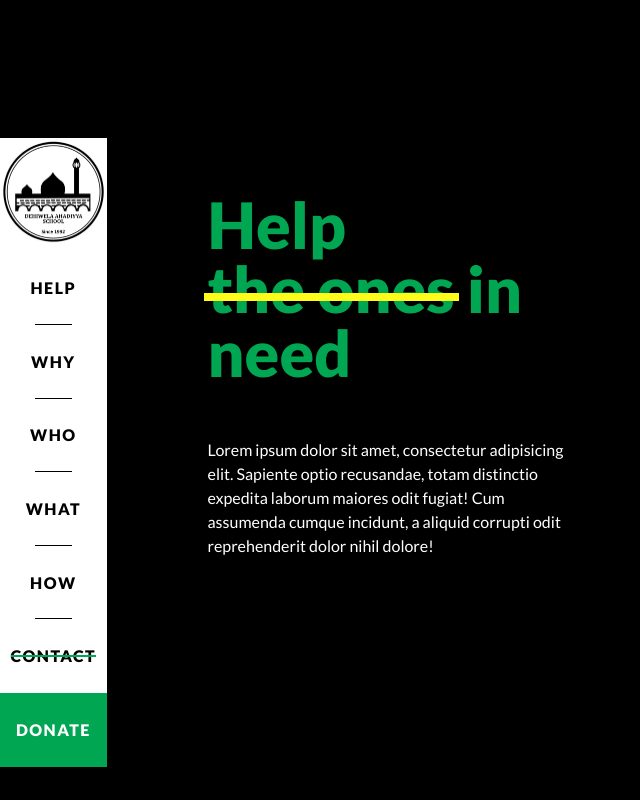
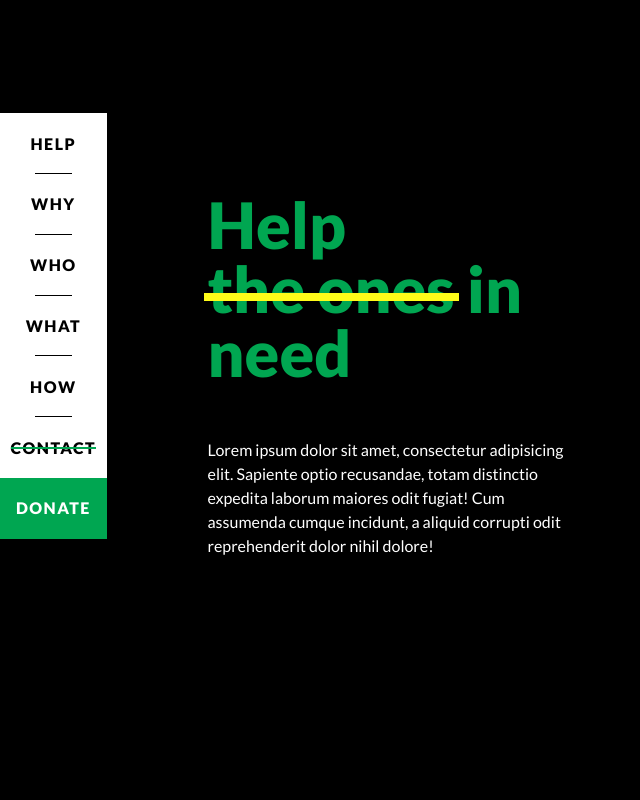
Before and after one commit to AshhadS/das, a website: page index.html in a window 1280 px wide. Shown: the top 800 px of the page, without its empty margins (0-640 px from the left). Drawn offline with nearby package versions, Linux system fonts and the light colour scheme.

Commit message:
fixing the menu

```diff
--- a/index.html
+++ b/index.html
@@ -28,9 +28,9 @@
 
 				afterLoad: function( anchorLink, index){
 					if(index == 1){
-						$('.logo').removeClass('show');
+						$('.logo').removeClass('hide');
 					}else{
-						$('.logo').addClass('show');
+						$('.logo').addClass('hide');
 
 					}
 				},
@@ -58,9 +58,10 @@
 
 
 		<ul id="menu">
-			<li class="no-seperator">
+			<li class="no-seperator logo">
 				<!-- <span class="logo no-seperator test"></span></li> -->
-				<span class="logo no-seperator"><a class="remove-hover-strikethrough" href="/"><img src="img/logo.jpg" alt=""></a></span></li>
+				<a class="remove-hover-strikethrough" href="/"><img src="img/logo.jpg" alt=""></a>
+			</li>
 		    <li class="help" data-menuanchor="help"><a href="#help">Help </a>
 		    </li>
 		    <li data-menuanchor="why"><a href="#why">Why</a></li>
--- a/scss/styles.scss
+++ b/scss/styles.scss
@@ -98,24 +98,28 @@ li{
   z-index: 1;
   width: 100%;
 
-  // @include grid-media($mobile){
-  //   width: auto;
-  // }
+  @include grid-media($mobile){
+    @include grid-column(1, $nomargin-grid)
+  }
 
   .logo{
     // position: fixed;
-    // top: 0;
+    top: 0;
     z-index: -1;
-    transition: all .25s cubic-bezier(.55, 0, .1, 1);
+    transition: all .5s cubic-bezier(.55, 0, .1, 1);
     // left: -100px;
-    background: #fff;
 
     // @include grid-media($mobile){
       // left: -3px;
       // padding: 1.55rem;
     // }
+    //
+    a {
+      display: block;
+      padding: 8px;
+    }
 
-    &.show{
+    &.hide{
       top: 138px;
     }
   }
@@ -123,8 +127,7 @@ li{
   #menu{
     position: relative;
     z-index: 1;
-    background: white;
-    @include grid-column(12, $nomargin-grid);
+    // @include grid-column(12, $nomargin-grid);
     margin-left: 0;
     height: 44px;
     transition: all .25s linear;
@@ -202,9 +205,9 @@ li{
 
 
     @include grid-media($mobile){
-      @include grid-column(1, $nomargin-grid)
+      // @include grid-column(1, $nomargin-grid)
       float: none;
-      top: 138px;
+      // top: 138px;
       height: auto;
     }
   }
@@ -216,7 +219,7 @@ li{
 
   li{
     list-style: none;
-    padding: 1.55rem 0;
+    padding: 1.15rem 0;
     text-align: center;
     position: relative;
     background: white;
@@ -514,7 +517,7 @@ h2.title{
 
     .description {
       text-align: center;
-      font-size: 1.25em;
+      font-size: 1em;
 
       // &.inputs {
       //   margin-bottom: 35px;
```
Also changed, not shown: css/styles.css.
